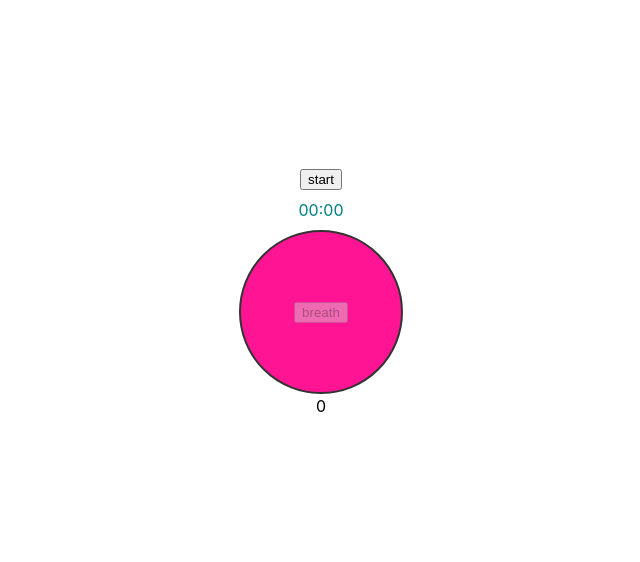
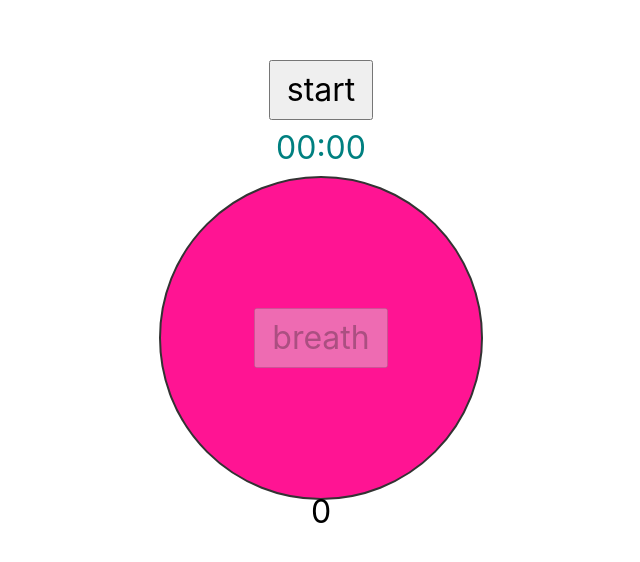
Before and after one commit to willemverbuyst/breath-tracker, a React (Vite) app: page / in a window 1280 px wide. Shown: the part 116-678 px from the top of the page, without its empty margins (327-967 px from the left). Built offline with nearby package versions, Linux system fonts and the light colour scheme.

Commit message:
feat: separate components

```diff
--- /dev/null
+++ b/src/components/BreathButton.tsx
@@ -0,0 +1,26 @@
+import { TimerState } from '../types'
+import styles from './styles.module.css'
+
+export const BreathButton = ({
+  stateTimer,
+  handleClick,
+}: {
+  stateTimer: TimerState
+  handleClick: () => void
+}) => {
+  return (
+    <div
+      className={`${styles.container} ${
+        stateTimer === TimerState.Start ? styles.breathing : ''
+      }`}
+    >
+      <button
+        onClick={handleClick}
+        className={styles.button}
+        disabled={stateTimer !== TimerState.Stop}
+      >
+        breath
+      </button>
+    </div>
+  )
+}
--- /dev/null
+++ b/src/components/BreathCount.tsx
@@ -0,0 +1,3 @@
+export const BreathCount = ({ count }: { count: number }) => {
+  return <div>{count}</div>
+}
--- /dev/null
+++ b/src/components/Clock.tsx
@@ -0,0 +1,17 @@
+import { useEffect, useState } from 'react'
+import styles from './styles.module.css'
+
+export const Clock = ({ num }: { num: number }) => {
+  const [time, setTime] = useState('00:00')
+
+  useEffect(() => {
+    const minutes = Math.floor(num / 60)
+
+    const min = minutes < 10 ? `0${minutes}` : `${minutes}`
+    const sec = num % 60 < 10 ? `0${num % 60}` : `${num % 60}`
+
+    setTime(`${min}:${sec}`)
+  }, [num])
+
+  return <div className={styles.clock}>{time}</div>
+}
--- a/src/components/Container.tsx
+++ b/src/components/Container.tsx
@@ -1,30 +1,9 @@
-import { useEffect, useRef, useState } from 'react'
-import styles from './styles.module.css'
-
-enum TimerState {
-  Start = 'start',
-  Stop = 'stop',
-  Reset = 'reset',
-}
-
-interface IProps {
-  num: number
-}
-
-const Clock = ({ num }: IProps) => {
-  const [time, setTime] = useState('00:00')
-
-  useEffect(() => {
-    const minutes = Math.floor(num / 60)
-
-    const min = minutes < 10 ? `0${minutes}` : `${minutes}`
-    const sec = num % 60 < 10 ? `0${num % 60}` : `${num % 60}`
-
-    setTime(`${min}:${sec}`)
-  }, [num])
-
-  return <div className={styles.clock}>{time}</div>
-}
+import { useRef, useState } from 'react'
+import { TimerState } from '../types'
+import { BreathButton } from './BreathButton'
+import { BreathCount } from './BreathCount'
+import { Clock } from './Clock'
+import { TimerButton } from './TimerButton'
 
 export default function Container() {
   const [count, setCount] = useState(0)
@@ -58,22 +37,10 @@ export default function Container() {
 
   return (
     <div>
-      <button onClick={handleTimer}>{stateTimer}</button>
+      <TimerButton stateTimer={stateTimer} handleTimer={handleTimer} />
       <Clock num={duration} />
-      <div
-        className={`${styles.container} ${
-          stateTimer === TimerState.Start ? styles.breathing : ''
-        }`}
-      >
-        <button
-          onClick={handleClick}
-          className={styles.button}
-          disabled={stateTimer !== TimerState.Stop}
-        >
-          breath
-        </button>
-      </div>
-      {count}
+      <BreathButton stateTimer={stateTimer} handleClick={handleClick} />
+      <BreathCount count={count} />
     </div>
   )
 }
--- /dev/null
+++ b/src/components/TimerButton.tsx
@@ -0,0 +1,11 @@
+import { TimerState } from '../types'
+
+export const TimerButton = ({
+  stateTimer,
+  handleTimer,
+}: {
+  stateTimer: TimerState
+  handleTimer: () => void
+}) => {
+  return <button onClick={handleTimer}>{stateTimer}</button>
+}
--- a/src/index.css
+++ b/src/index.css
@@ -1,6 +1,6 @@
 :root {
   font-family: Inter, Avenir, Helvetica, Arial, sans-serif;
-  font-size: 16px;
+  font-size: 2rem;
   line-height: 24px;
   font-weight: 400;
 
@@ -10,3 +10,8 @@
   -moz-osx-font-smoothing: grayscale;
   -webkit-text-size-adjust: 100%;
 }
+
+button {
+  padding: 0.5rem 0.5rem;
+  font: inherit;
+}
--- /dev/null
+++ b/src/types.ts
@@ -0,0 +1,5 @@
+export enum TimerState {
+  Start = 'start',
+  Stop = 'stop',
+  Reset = 'reset',
+}
```
